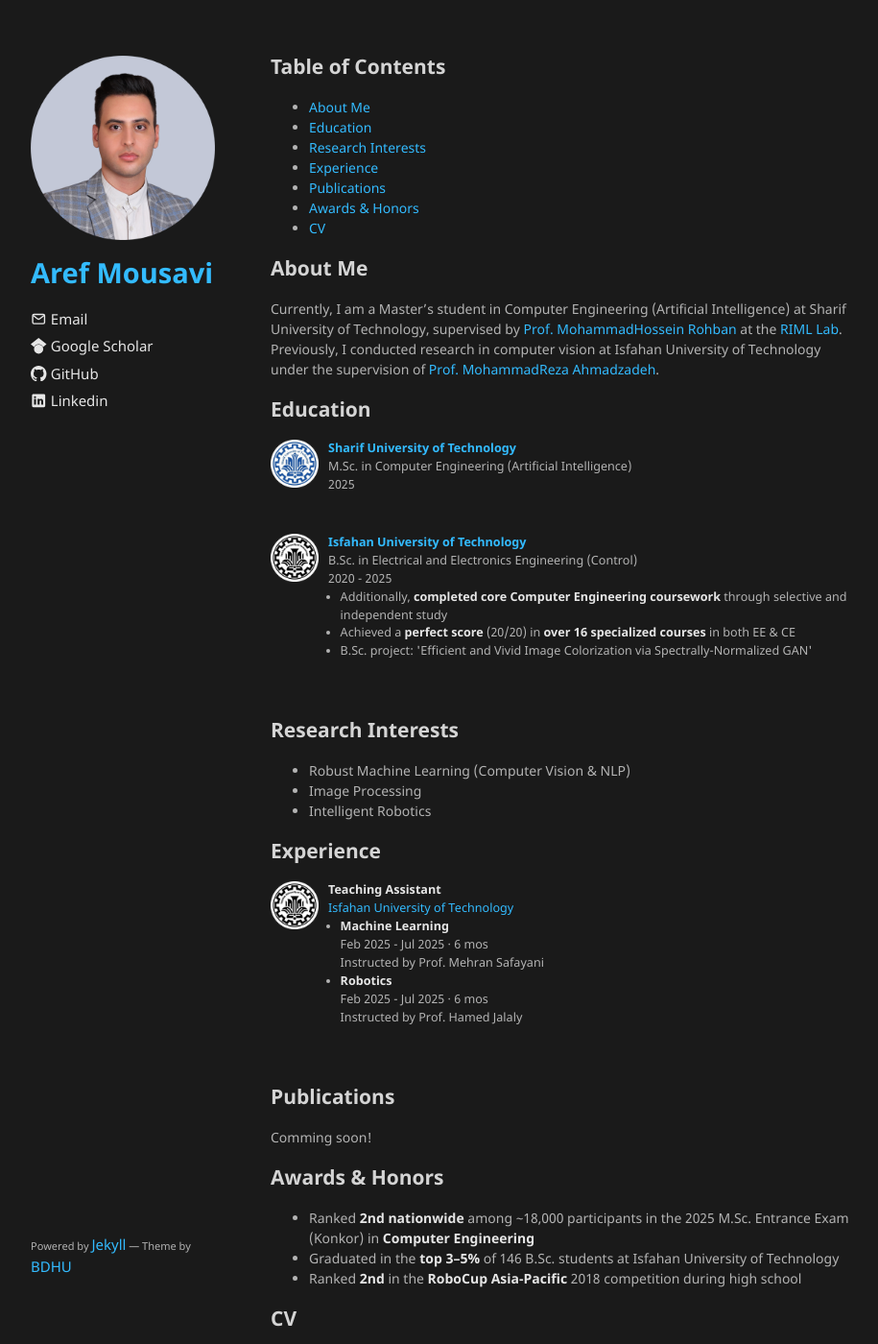
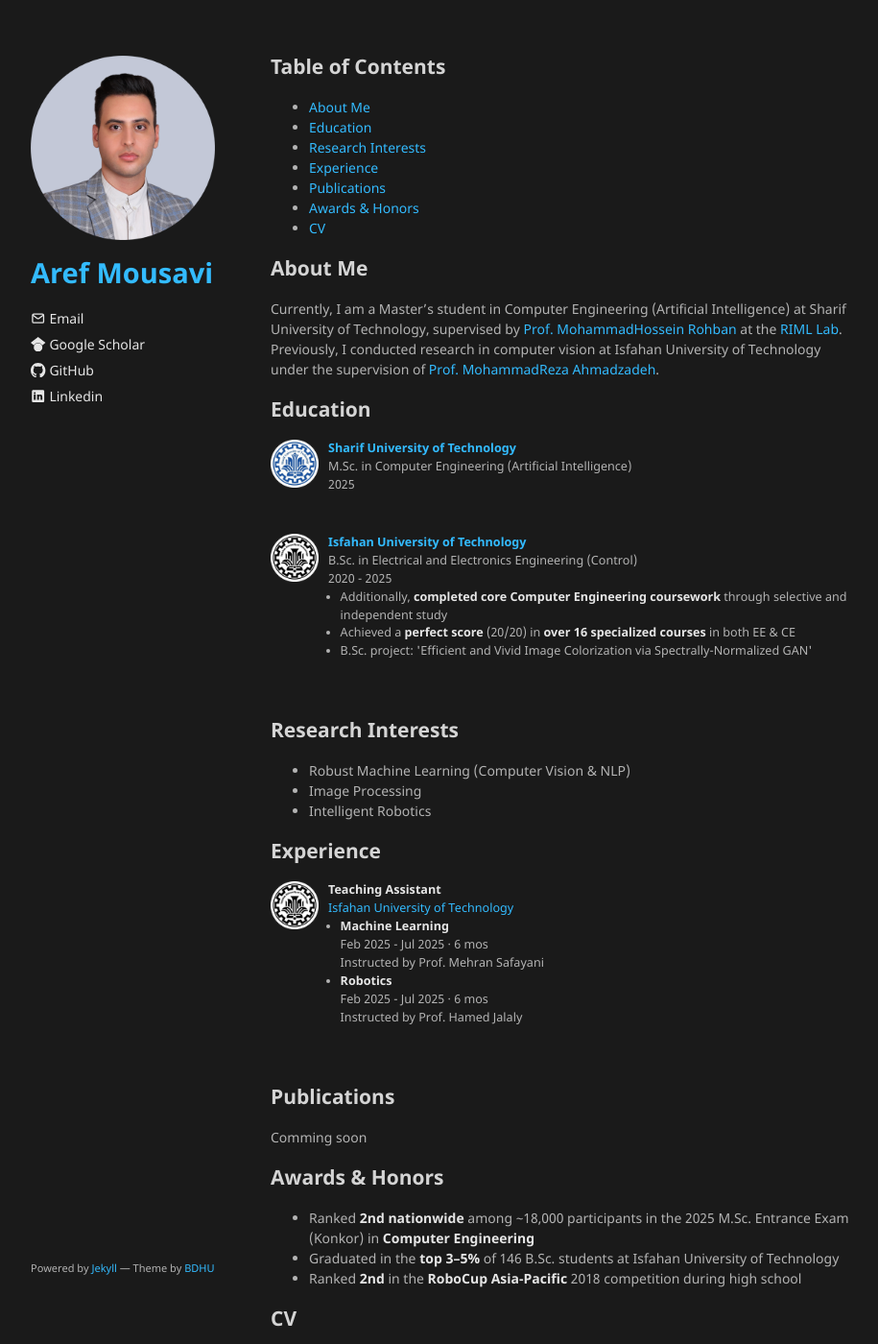
Before and after one commit to arefmousavi/arefmousavi.github.io, a Jekyll site: the page built from index.md, in a window 1280 px wide and 1400 px high. Shown: the whole window at 96% size, without its empty margins (178-1093 px from the left). Built offline with Jekyll 4.4.1, drawn with Linux system fonts in a browser that asks for light colours; the repository's description, which GitHub fills in, is left out; our own code applies the rules of GitHub Pages for plain Markdown files.

Commit message:
chore: update main page

```diff
--- a/_sass/jekyll-theme-minimalist.scss
+++ b/_sass/jekyll-theme-minimalist.scss
@@ -316,16 +316,9 @@ footer {
 
 //====================================== my code ======================================
 
-
-
 // sidebar name
 .sidebar h1 a {
   font-size: 29px;
-}
-
-// sidebar links
-.sidebar a {
-  font-size: 15px;
 }
 
 .icon {
--- a/index.md
+++ b/index.md
@@ -71,7 +71,7 @@ Previously, I conducted research in computer vision at Isfahan University of Tec
 
 
 ## Publications
-Comming soon!
+Comming soon
 
 
 ## Awards & Honors
```
